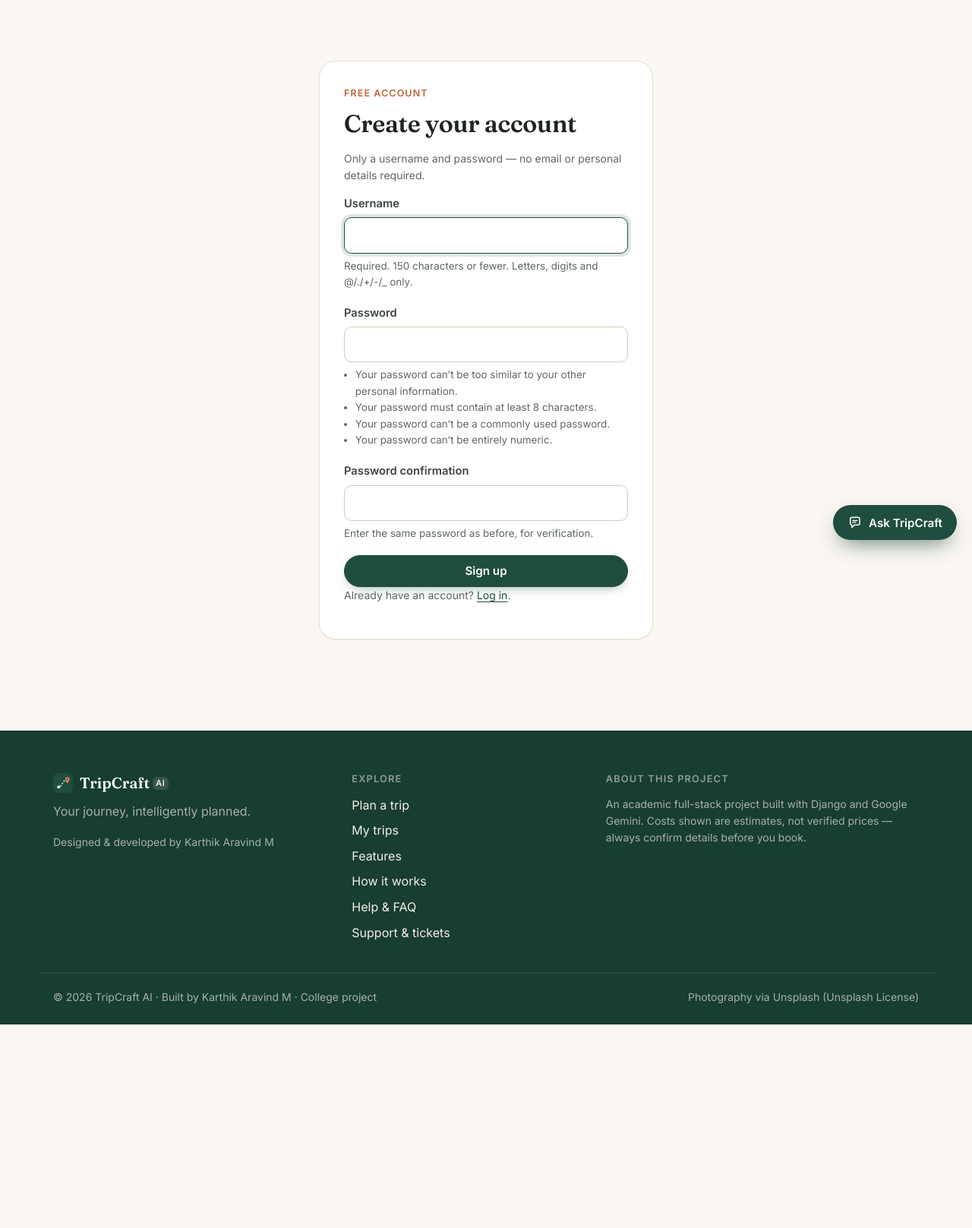
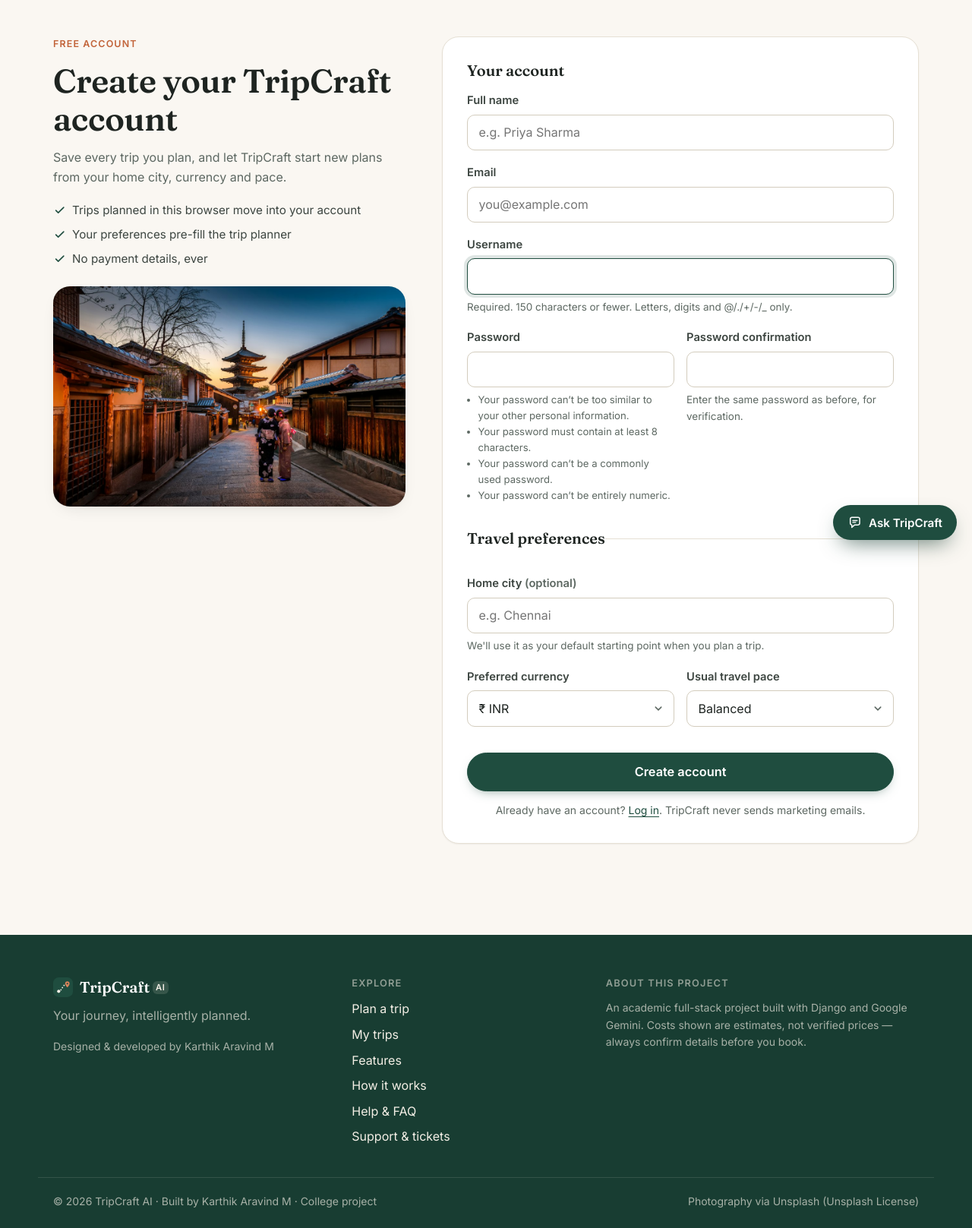
Before and after one commit to mkarthikaravind1/TripCraft_AI, a Django app: page /accounts/signup/ in a window 1280 px wide. Shown: the part 69-1686 px from the top of the page at 76% size. Before the commit the page ends 1418 px from the top, so only its background shows below. Run offline with Django 5.2, Linux system fonts and the light colour scheme; data comes from the database, SQL or seed files in the repository; parts of the project's set-up code (start-up, migrations or seed data) failed here and were passed over.

Commit message:
Add full user registration with travel profile and 5 sample users
- UserProfile table (full name, home city, currency, pace) linked to each user
- Registration asks for full name, unique email, username and password plus
  travel preferences; user and profile are saved in one transaction
- Plan form pre-fills origin, currency and pace from the profile
- seed_sample_users adds 5 demo registrations (example.com, login disabled);
  build.sh runs it on Render
- Profiles in admin; FAQ answers and README updated; 8 new tests

Co-Authored-By: Claude Opus 5.5 <noreply@anthropic.com>

```diff
--- a/planner/forms.py
+++ b/planner/forms.py
@@ -157,10 +157,70 @@ class TripForm(forms.Form):
         return cleaned
 
 
+NAME_RE = re.compile(r"^[^\W\d_][\w\s.'\-]*$", re.UNICODE)
+
+
 class SignUpForm(UserCreationForm):
+    """Registration: account details on Django's User, travel preferences on UserProfile."""
+
+    full_name = forms.CharField(
+        max_length=100, min_length=2,
+        widget=forms.TextInput(attrs={"autocomplete": "name", "placeholder": "e.g. Priya Sharma"}),
+    )
+    email = forms.EmailField(
+        max_length=254,
+        widget=forms.EmailInput(attrs={"autocomplete": "email", "placeholder": "you@example.com"}),
+    )
+    home_city = forms.CharField(
+        label="Home city", max_length=100, required=False,
+        help_text="We'll use it as your default starting point when you plan a trip.",
+        widget=forms.TextInput(attrs={"autocomplete": "address-level2", "placeholder": "e.g. Chennai"}),
+    )
+    preferred_currency = forms.ChoiceField(label="Preferred currency", choices=CURRENCIES, initial="INR")
+    travel_pace = forms.ChoiceField(label="Usual travel pace", choices=Trip.Pace.choices, initial=Trip.Pace.BALANCED)
+
     class Meta:
         model = User
-        fields = ("username",)
+        fields = ("full_name", "email", "username")
+
+    field_order = ["full_name", "email", "username", "password1", "password2",
+                   "home_city", "preferred_currency", "travel_pace"]
+
+    def clean_full_name(self):
+        name = " ".join(self.cleaned_data["full_name"].split())
+        if not NAME_RE.match(name):
+            raise forms.ValidationError("Please enter your name using letters (spaces, dots, hyphens and apostrophes are fine).")
+        return name
+
+    def clean_email(self):
+        email = self.cleaned_data["email"].strip().lower()
+        if User.objects.filter(email__iexact=email).exists():
+            raise forms.ValidationError("An account with this email already exists. Try logging in instead.")
+        return email
+
+    def clean_home_city(self):
+        city = " ".join(self.cleaned_data.get("home_city", "").split())
+        if city and not PLACE_RE.match(city):
+            raise forms.ValidationError("Please enter a city name using letters, e.g. “Chennai”.")
+        return city
+
+    def save(self, commit=True):
+        user = super().save(commit=False)
+        user.email = self.cleaned_data["email"]
+        first, _, last = self.cleaned_data["full_name"].partition(" ")
+        user.first_name, user.last_name = first[:150], last[:150]
+        if commit:
+            from .models import UserProfile
+
+            user.save()
+            UserProfile.objects.create(
+                user=user,
+                full_name=self.cleaned_data["full_name"],
+                home_city=self.cleaned_data["home_city"],
+                preferred_currency=self.cleaned_data["preferred_currency"],
+                travel_pace=self.cleaned_data["travel_pace"],
+            )
+        return user
 
 
 class BudgetSettingsForm(forms.Form):
--- a/planner/static/planner/css/app.css
+++ b/planner/static/planner/css/app.css
@@ -560,3 +560,27 @@ input[type="range"] { width: 100%; accent-color: var(--brand); height: 28px; }
   .js .reveal { opacity: 1; transform: none; }
   a { color: #000; text-decoration: none; }
 }
+
+/* ---------- Registration ---------- */
+.register-page { padding-top: 48px; }
+.register-grid { display: grid; grid-template-columns: .85fr 1.15fr; gap: 48px; align-items: start; }
+.register-aside { position: sticky; top: 96px; display: grid; gap: 14px; }
+.register-aside h1 { font-size: clamp(2rem, 3.6vw, 2.7rem); margin: 0; }
+.register-aside p { margin: 0; }
+.register-points { list-style: none; margin: 4px 0 0; padding: 0; display: grid; gap: 8px; color: var(--ink-2); font-size: .95rem; }
+.register-points li { display: flex; gap: .5em; align-items: flex-start; }
+.register-points .icon { color: var(--brand); margin-top: .2em; }
+.register-photo { margin: 10px 0 0; border-radius: var(--radius-lg); overflow: hidden; aspect-ratio: 16 / 10; background: var(--sage-100); box-shadow: var(--shadow); }
+.register-photo img { width: 100%; height: 100%; object-fit: cover; }
+.register-card { padding: 32px; display: grid; gap: 8px; }
+.register-group { border: 0; margin: 0 0 8px; padding: 0; min-width: 0; }
+.register-group + .register-group { border-top: 1px solid var(--border); padding-top: 20px; }
+.register-group legend { font: 600 1.25rem/1.2 var(--font-display); padding: 0; margin-bottom: 16px; }
+.register-card .field ul { padding-left: 1.1em; font-size: .82rem; color: var(--muted); margin: 6px 0 0; }
+.register-foot { margin: 6px 0 0; text-align: center; }
+@media (max-width: 920px) {
+  .register-grid { grid-template-columns: 1fr; gap: 28px; }
+  .register-aside { position: static; }
+  .register-photo { display: none; }
+}
+@media (max-width: 560px) { .register-card { padding: 20px; } }
--- a/planner/templates/planner/partials/field.html
+++ b/planner/templates/planner/partials/field.html
@@ -1,6 +1,6 @@
 <div class="field{% if field.errors %} has-error{% endif %}{% if field.field.widget.input_type == 'checkbox' %} field-check{% endif %}">
   <label for="{{ field.id_for_label }}">{{ field.label }}{% if not field.field.required %} <span class="muted">(optional)</span>{% endif %}</label>
   {{ field }}
-  {% if field.help_text %}<p class="hint">{{ field.help_text }}</p>{% endif %}
+  {% if field.help_text %}<div class="hint">{{ field.help_text }}</div>{% endif %}
   {% if field.errors %}<p class="error" id="{{ field.id_for_label }}-error">{{ field.errors|join:" " }}</p>{% endif %}
 </div>
--- a/planner/templates/registration/signup.html
+++ b/planner/templates/registration/signup.html
@@ -1,19 +1,56 @@
 {% extends "planner/base.html" %}
-{% block title %}Sign up · TripCraft AI{% endblock %}
+{% load static %}
+{% block title %}Create an account · TripCraft AI{% endblock %}
+{% block description %}Register for a free TripCraft AI account to keep your trips and travel preferences.{% endblock %}
 
 {% block content %}
-<section class="section auth-page">
-  <div class="container">
-    <form class="card auth-card" method="post" action="{% url 'signup' %}">
+<section class="section register-page">
+  <div class="container register-grid">
+    <aside class="register-aside">
+      <p class="eyebrow">Free account</p>
+      <h1>Create your TripCraft account</h1>
+      <p class="muted">Save every trip you plan, and let TripCraft start new plans from your home city, currency and pace.</p>
+      <ul class="register-points">
+        <li><svg class="icon" aria-hidden="true"><use href="#i-check"/></svg> Trips planned in this browser move into your account</li>
+        <li><svg class="icon" aria-hidden="true"><use href="#i-check"/></svg> Your preferences pre-fill the trip planner</li>
+        <li><svg class="icon" aria-hidden="true"><use href="#i-check"/></svg> No payment details, ever</li>
+      </ul>
+      <figure class="register-photo">
+        <img src="{% static 'planner/img/kyoto.jpg' %}" alt="Traditional wooden street in Kyoto at dusk with a pagoda" width="1100" height="733" loading="lazy" data-fallback>
+      </figure>
+    </aside>
+
+    <form class="card register-card" method="post" action="{% url 'signup' %}" novalidate>
       {% csrf_token %}
-      <p class="eyebrow">Free account</p>
-      <h1>Create your account</h1>
-      <p class="muted small">Only a username and password — no email or personal details required.</p>
-      {% for field in form %}
-        {% include "planner/partials/field.html" with field=field %}
-      {% endfor %}
-      <button type="submit" class="btn btn-primary btn-block">Sign up</button>
-      <p class="small muted">Already have an account? <a href="{% url 'login' %}">Log in</a>.</p>
+      {% if form.errors %}
+        <div class="notice notice-error" role="alert">
+          <svg class="icon" aria-hidden="true"><use href="#i-alert"/></svg>
+          <p>Please fix the highlighted fields below.</p>
+        </div>
+      {% endif %}
+
+      <fieldset class="register-group">
+        <legend>Your account</legend>
+        {% include "planner/partials/field.html" with field=form.full_name %}
+        {% include "planner/partials/field.html" with field=form.email %}
+        {% include "planner/partials/field.html" with field=form.username %}
+        <div class="field-row">
+          {% include "planner/partials/field.html" with field=form.password1 %}
+          {% include "planner/partials/field.html" with field=form.password2 %}
+        </div>
+      </fieldset>
+
+      <fieldset class="register-group">
+        <legend>Travel preferences</legend>
+        {% include "planner/partials/field.html" with field=form.home_city %}
+        <div class="field-row">
+          {% include "planner/partials/field.html" with field=form.preferred_currency %}
+          {% include "planner/partials/field.html" with field=form.travel_pace %}
+        </div>
+      </fieldset>
+
+      <button type="submit" class="btn btn-primary btn-block btn-lg">Create account</button>
+      <p class="small muted register-foot">Already have an account? <a href="{% url 'login' %}">Log in</a>. TripCraft never sends marketing emails.</p>
     </form>
   </div>
 </section>
--- a/planner/views/accounts.py
+++ b/planner/views/accounts.py
@@ -1,5 +1,6 @@
 from django.contrib import messages
 from django.contrib.auth import login
+from django.db import transaction
 from django.shortcuts import redirect, render
 
 from planner.forms import SignUpForm
@@ -11,9 +12,11 @@ def signup(request):
         return redirect("planner:my_trips")
     form = SignUpForm(request.POST or None)
     if request.method == "POST" and form.is_valid():
-        user = form.save()
+        with transaction.atomic():  # the user and their profile are saved together or not at all
+            user = form.save()
         trips.claim_session_trips(request, user)
         login(request, user)
-        messages.success(request, "Welcome to TripCraft AI! Trips from this browser are now saved to your account.")
+        first_name = user.first_name or user.username
+        messages.success(request, f"Welcome to TripCraft AI, {first_name}! Trips from this browser are now saved to your account.")
         return redirect("planner:my_trips")
     return render(request, "registration/signup.html", {"form": form})
--- a/planner/views/pages.py
+++ b/planner/views/pages.py
@@ -36,7 +36,11 @@ def plan_trip(request):
             return redirect("planner:trip_detail", trip_id=trip.id)
     else:
         start = timezone.localdate() + timedelta(days=14)
-        form = TripForm(initial={"start_date": start, "end_date": start + timedelta(days=3)})
+        initial = {"start_date": start, "end_date": start + timedelta(days=3)}
+        profile = getattr(request.user, "profile", None) if request.user.is_authenticated else None
+        if profile is not None:  # start from the traveller's saved preferences
+            initial.update(origin=profile.home_city, currency=profile.preferred_currency, pace=profile.travel_pace)
+        form = TripForm(initial=initial)
     return render(
         request,
         "planner/plan.html",
--- a/support/faq_data.py
+++ b/support/faq_data.py
@@ -32,7 +32,8 @@ FAQS = [
         "keywords": "account register sign up login required anonymous free",
         "answer": (
             "No. You can plan trips without an account — they are kept in your current browser session. If you sign up "
-            "(only a username and password are needed) or log in, trips planned in that browser are attached to your "
+            "(with your name, email, username and password, plus optional travel preferences) or log in, trips planned "
+            "in that browser are attached to your "
             "account so you can find them later under “My trips”."
         ),
     },
@@ -146,7 +147,8 @@ FAQS = [
         "keywords": "privacy data personal information stored store gdpr delete",
         "answer": (
             "TripCraft stores your trip preferences and itineraries, support tickets you create, and assistant "
-            "conversations and feedback (for improving help answers). Accounts need only a username and password. "
+            "conversations and feedback (for improving help answers). Accounts store your name, email, username, a "
+            "securely hashed password, and your home city, currency and pace preferences. "
             "You can delete any trip from its dashboard. Please don't share passwords or payment details in the chat."
         ),
     },
```
Also changed, not shown: planner/admin.py (+25 -1 lines), planner/management/commands/seed_sample_users.py (added, +51 -0 lines), planner/models.py (+19 -0 lines), planner/tests/test_accounts.py (added, +99 -0 lines), planner/tests/test_views.py (+5 -1 lines), README.md, planner/management/__init__.py (added), planner/management/commands/__init__.py (added), planner/migrations/0002_userprofile.py (added), 1 other file.
